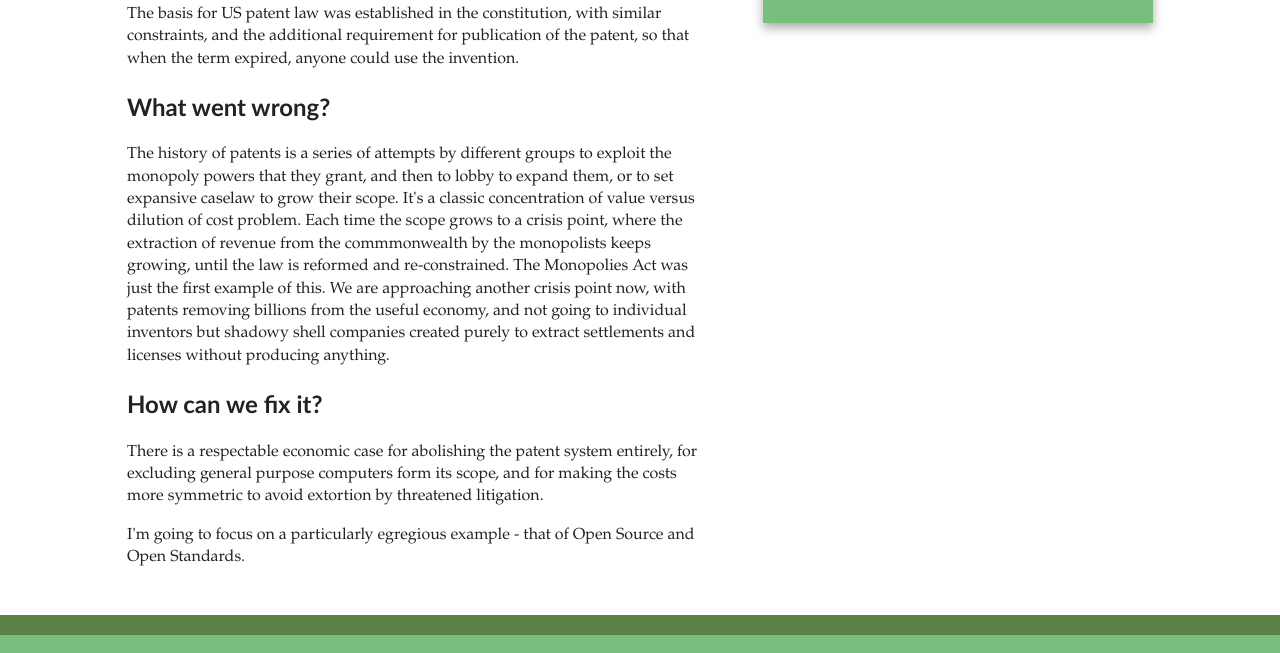
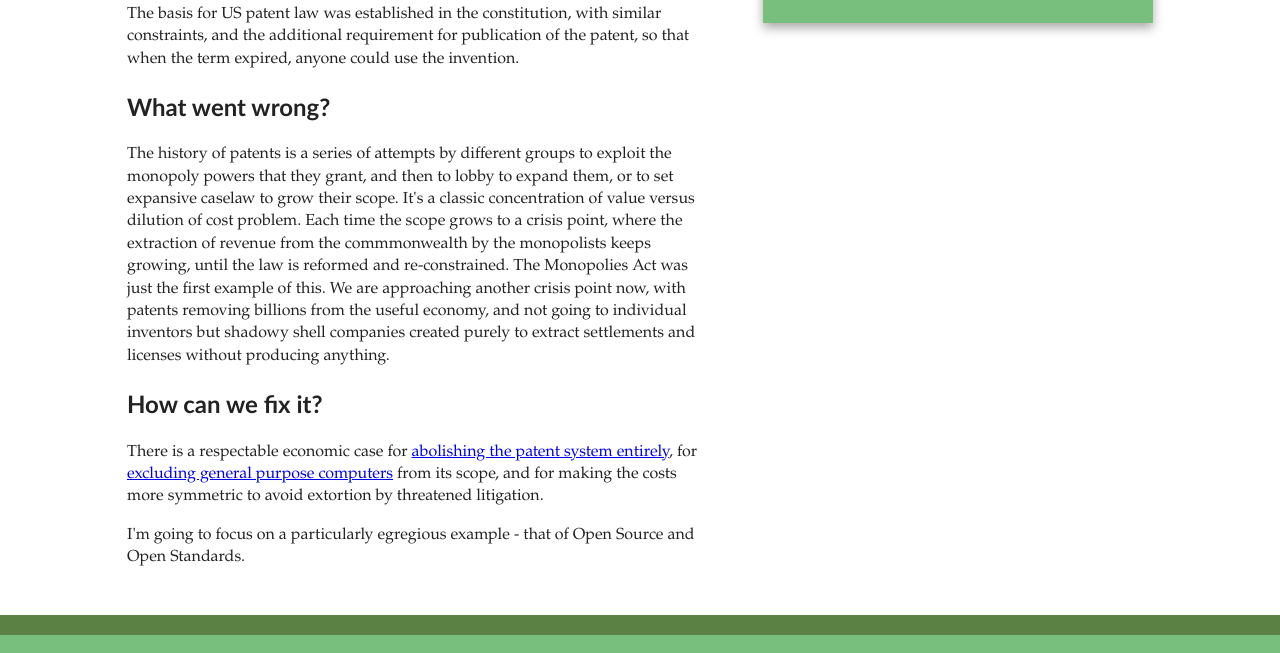
Before and after one commit to kevinmarks/fixpatents, a website: page web/index.html in a window 1280 px wide. Shown: the part 671-1324 px from the top of the page. Drawn offline with Linux system fonts and the light colour scheme.

Commit message:
link stallman and Boldrin/Levine

```diff
--- a/web/index.html
+++ b/web/index.html
@@ -57,7 +57,7 @@ However it also established the ability to patent inventions for a 14-year term,
 </section>
 <section>
 <h2>How can we fix it?</h2>
-<p>There is a respectable economic case for abolishing the patent system entirely, for excluding general purpose computers form its scope, and for making the costs more symmetric to avoid extortion by threatened litigation.
+<p>There is a respectable economic case for <a href="http://pubs.aeaweb.org/doi/pdfplus/10.1257/jep.27.1.3">abolishing the patent system entirely</a>, for <a href="http://www.wired.com/opinion/2012/11/richard-stallman-software-patents/">excluding general purpose computers</a> from its scope, and for making the costs more symmetric to avoid extortion by threatened litigation.
 <p>I'm going to focus on a particularly egregious example - that of Open Source and Open Standards.
 </section>
 </article>
```
